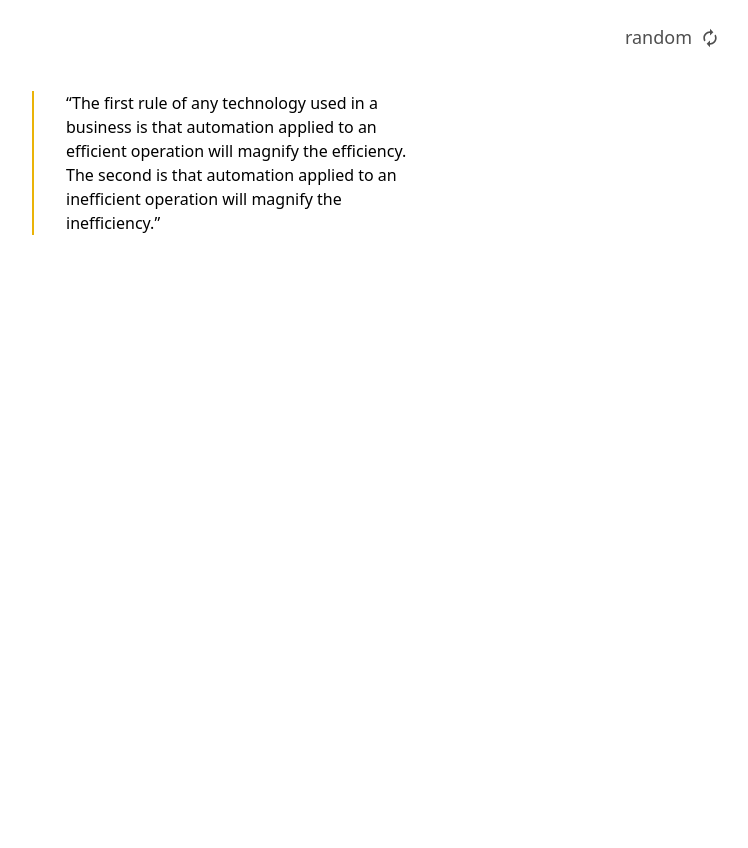
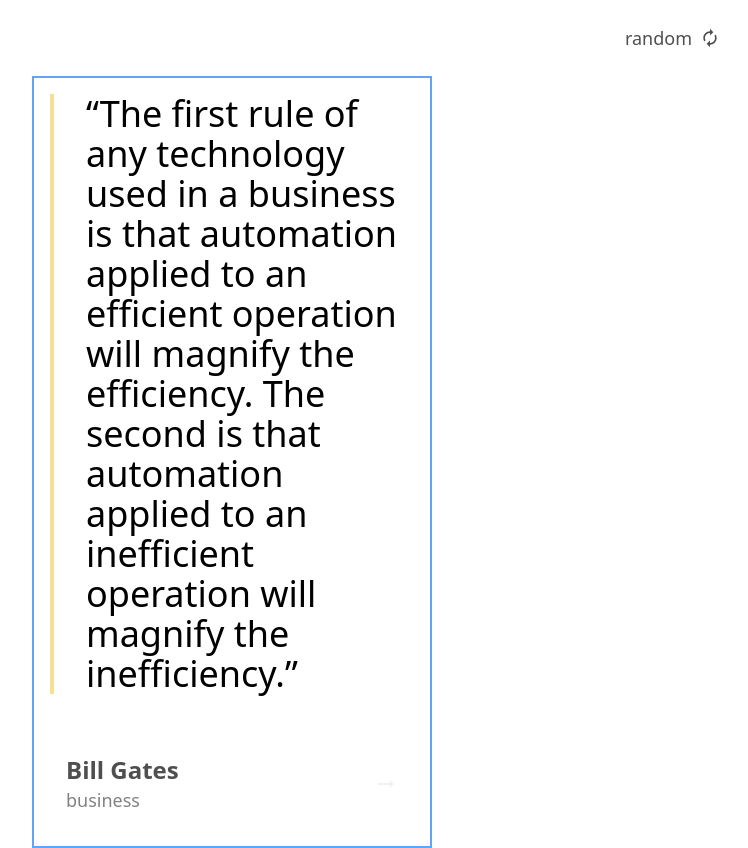
Before and after one commit to houssam-developer/quote-generator, a React (Vite) app: page / in a window 1280 px wide. Shown: the whole page, without its empty margins (408-1156 px from the left). Before the commit the page ends 800 px from the top, so only its background shows below. Built offline with nearby package versions, Linux system fonts and the light colour scheme.

Commit message:
feat: add single quote with author

```diff
--- a/src/App.jsx
+++ b/src/App.jsx
@@ -1,7 +1,7 @@
 
 import { useEffect, useRef, useState } from 'react';
-import { MdAutorenew } from "react-icons/md";
-
+import { MdAutorenew, MdArrowRightAlt } from "react-icons/md";
+import './App.scss';
 
 
 function App() {
@@ -14,16 +14,26 @@
 		<div className='max-w-[1024px] mx-auto'>
 			<header className='p-4'>
 				<button className='ml-auto flex items-center gap-2 p-2 text-[#4f4f4f] hover:bg-slate-200 rounded'>
-					<span className='text-[18px] font-sans font-medium'>random</span>
+					<span className='text-lg font-sans font-medium'>random</span>
 					<MdAutorenew size={20} />
 				</button>
 			</header>
 
-			<div className='p-4'>
-				<div className="pl-8 border-l-2 border-yellow-500 max-w-[400px] mx-auto">
-					{/* Single Quote */}
-					<div>“{quote.content}”</div>
+			<div className='flex flex-col gap-3 border-2 border-blue-400 max-w-[400px] mx-auto'>
+				{/* Single Quote */}
+				<div className='p-4'>
+					<div className="pl-8 border-l-2 md:text-4xl md:border-l-4 border-[#f7df94] ">
+						<div>“{quote.content}”</div>
+					</div>
 				</div>
+				{/* Author */}
+				<button className='quote-author'>
+					<div className='flex flex-col'>
+						<h2 className='quote-author__name hover:text-[#f2f2f2] text-lg md:text-2xl font-semibold self-start'>{quote.author}</h2>
+						<h3 className='quote-author__type hover:text-[#828282] text-sm md:text-lg font-medium self-start'>business</h3>
+					</div>
+					<MdArrowRightAlt fill='#f2f2f2' size={24} />
+				</button>
 			</div>
 		</div>
 	)
--- /dev/null
+++ b/src/App.scss
@@ -0,0 +1,27 @@
+:root {
+	--text-quote-author-color: #4F4F4F;
+	--text-quote-type-color: #828282;
+}
+
+.quote-author {
+	@apply p-4 flex items-center justify-between;
+
+	&__name {
+		color: var(--text-quote-author-color);
+	}
+
+	&__type {
+		color: var(--text-quote-type-color);
+	}
+
+	&:hover {
+		@apply bg-[#333333];
+
+		--text-quote-author-color: #f2f2f2;
+		--text-quote-type-color: #828282;
+	}
+
+	@media screen and (min-width: 500px) {
+		@apply p-8;
+	}
+}
```
